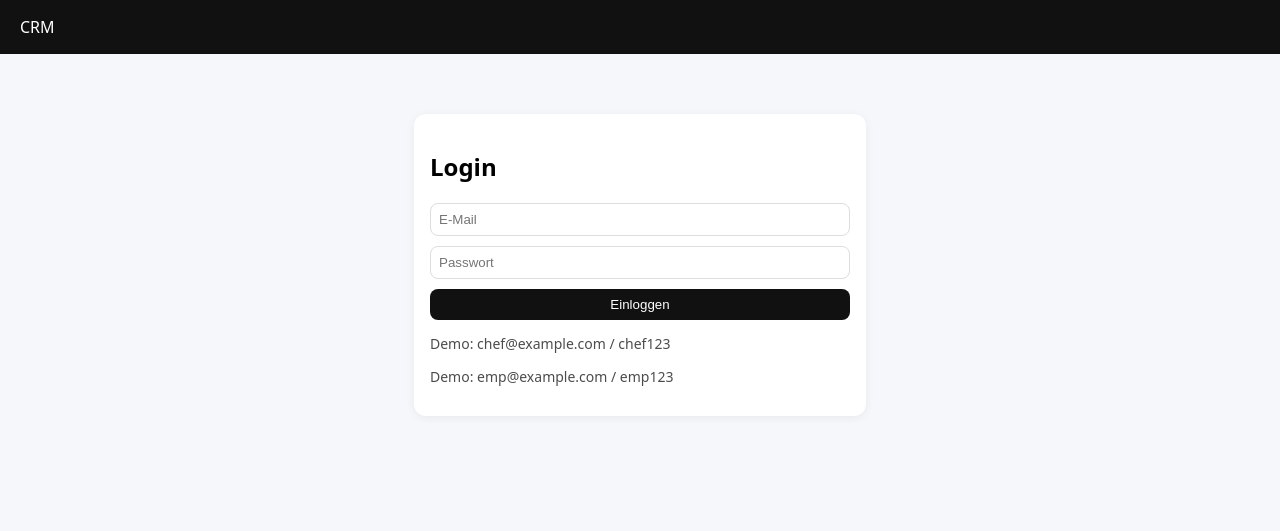
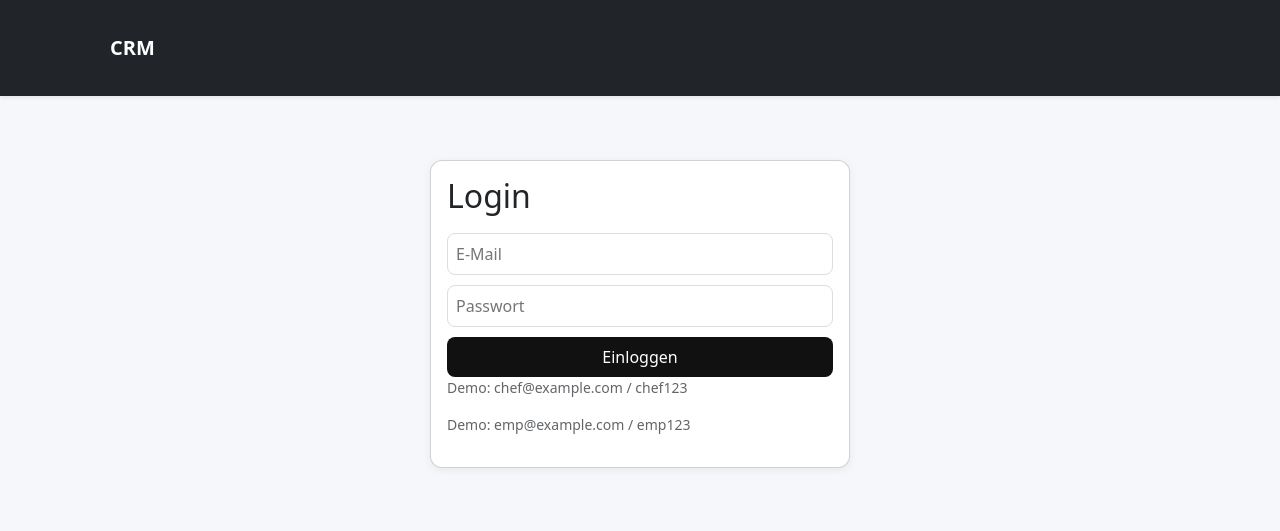
Before and after one commit to mghafoori25/flask_crm_mGH, a Python web app: template templates/login.html in a window 1280 px wide. Shown: the top 531 px of the page. Run offline with Jinja, Linux system fonts and the light colour scheme; the template is opened without the code that fills it, so the values that code supplies are empty.

Commit message:
HTML verbessert

```diff
--- a/templates/base.html
+++ b/templates/base.html
@@ -3,27 +3,78 @@
 <head>
   <meta charset="utf-8">
   <title>CRM</title>
+
+  <link href="https://cdn.jsdelivr.net/npm/bootstrap@5.3.3/dist/css/bootstrap.min.css" rel="stylesheet">
   <link rel="stylesheet" href="{{ url_for('static', filename='style.css') }}">
 </head>
 <body>
-  <header class="topbar">
-    <div class="brand">CRM</div>
-    <nav>
+
+<nav class="navbar navbar-expand-lg navbar-dark bg-dark shadow-sm">
+  <div class="container">
+    <a class="navbar-brand fw-bold" href="{{ url_for('main.index') }}">
+      CRM
+    </a>
+
+    <button class="navbar-toggler" type="button" data-bs-toggle="collapse" data-bs-target="#navbarNav">
+      <span class="navbar-toggler-icon"></span>
+    </button>
+
+    <div class="collapse navbar-collapse" id="navbarNav">
+      <ul class="navbar-nav ms-auto align-items-lg-center">
+
         {% if current_user.is_authenticated %}
-        <a href="{{ url_for('main.index') }}">Start</a>
-        <a href="{{ url_for('auth.logout') }}">Logout</a>
+
+          <li class="nav-item">
+            <a class="nav-link" href="{{ url_for('main.index') }}">Dashboard</a>
+          </li>
+
+          {% if current_user.role == "CHEF" %}
+          <li class="nav-item">
+            <a class="nav-link" href="{{ url_for('main.import_customers') }}">
+              CSV Import
+            </a>
+          </li>
           {% endif %}
+
+          <li class="nav-item ms-lg-3">
+            <span class="navbar-text text-light small me-2">
+              {{ current_user.email }}
+            </span>
+          </li>
+
+          <li class="nav-item">
+            <a class="btn btn-outline-light btn-sm" href="{{ url_for('auth.logout') }}">
+              Logout
+            </a>
+          </li>
+
+        {% endif %}
+
+      </ul>
+    </div>
+  </div>
 </nav>
-  </header>
 
-  <main class="container">
-    {% with messages = get_flashed_messages() %}
+<main class="container py-4">
+
+  {% with messages = get_flashed_messages(with_categories=true) %}
     {% if messages %}
-        <div class="flash">{{ messages[0] }}</div>
+      {% for category, msg in messages %}
+        <div class="alert alert-{{ 'success' if category=='success'
+                                  else 'danger' if category=='danger'
+                                  else 'warning' if category=='warning'
+                                  else 'info' }}
+                    alert-dismissible fade show" role="alert">
+          {{ msg }}
+          <button type="button" class="btn-close" data-bs-dismiss="alert"></button>
+        </div>
+      {% endfor %}
     {% endif %}
   {% endwith %}
 
   {% block content %}{% endblock %}
 </main>
+
+<script src="https://cdn.jsdelivr.net/npm/bootstrap@5.3.3/dist/js/bootstrap.bundle.min.js"></script>
 </body>
 </html>
```
Lines whose indentation alone changed are shown as unchanged.
